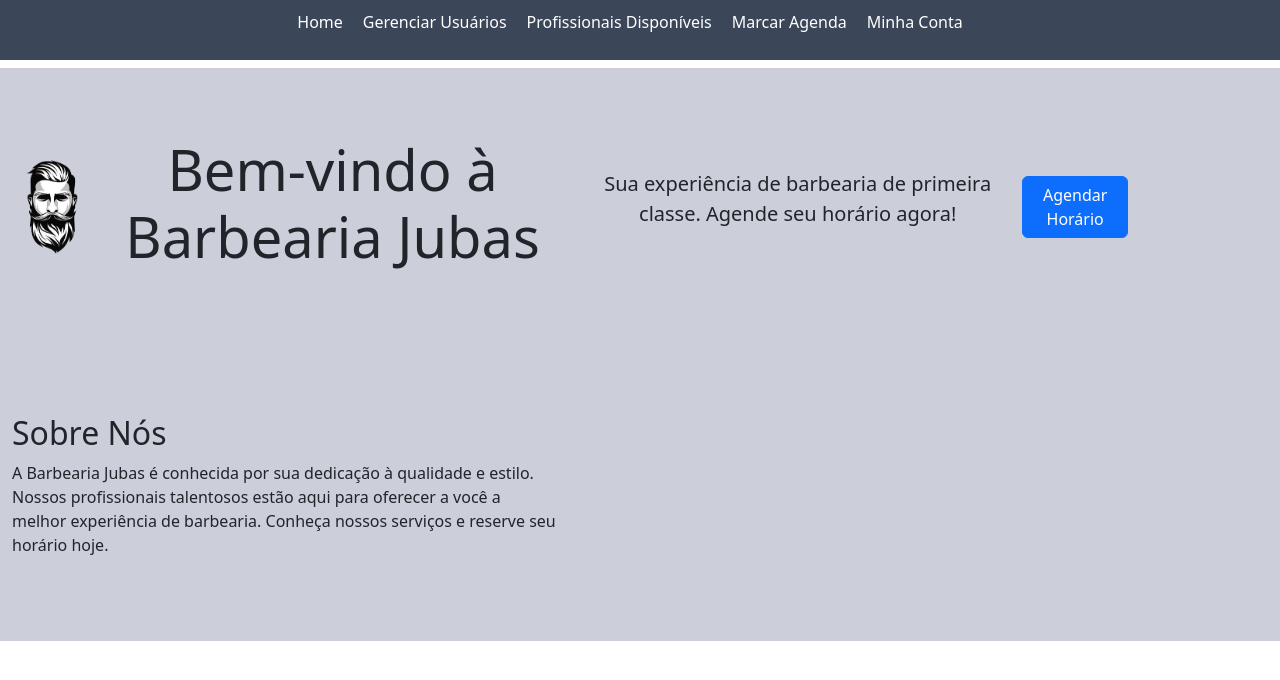
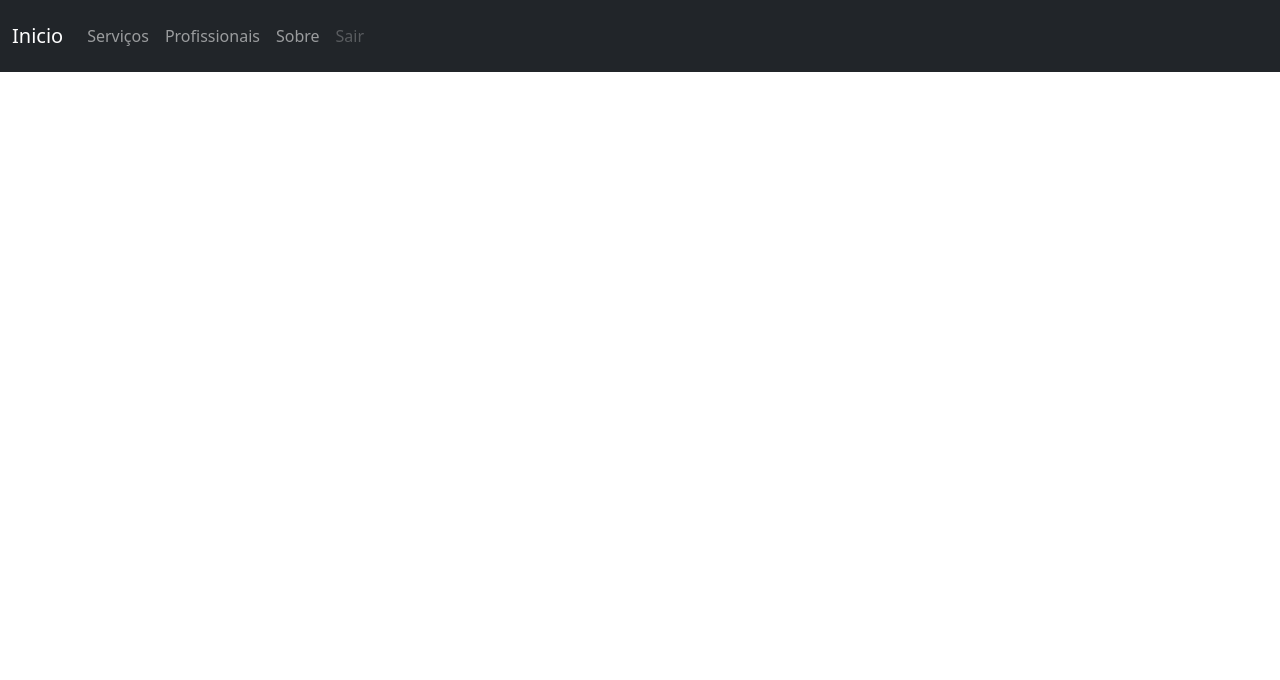
Before and after one commit to lucaseduardo102/juba, a React (Create React App) app: page /home in a window 1280 px wide. Shown: the top 680 px of the page. Built offline with nearby package versions, Linux system fonts and the light colour scheme.

Commit message:
Footer and NavBar

```diff
--- a/public/index.html
+++ b/public/index.html
@@ -1,17 +1,29 @@
 <!DOCTYPE html>
 <html lang="pt-br">
-
   <head>
     <meta charset="utf-8" />
     <meta name="viewport" content="width=device-width, initial-scale=1.0" />
     <meta name="theme-color" content="#000000" />
 
-    <link href="https://cdn.jsdelivr.net/npm/bootstrap@5.3.2/dist/css/bootstrap.min.css" rel="stylesheet"
-       integrity="sha384-T3c6CoIi6uLrA9TneNEoa7RxnatzjcDSCmG1MXxSR1GAsXEV/Dwwykc2MPK8M2HN" crossorigin="anonymous" />
+    <link
+      href="https://cdn.jsdelivr.net/npm/bootstrap@5.3.2/dist/css/bootstrap.min.css"
+      rel="stylesheet"
+      integrity="sha384-T3c6CoIi6uLrA9TneNEoa7RxnatzjcDSCmG1MXxSR1GAsXEV/Dwwykc2MPK8M2HN"
+      crossorigin="anonymous"
+    />
 
-    <script src="https://cdn.jsdelivr.net/npm/bootstrap@5.3.2/dist/js/bootstrap.bundle.min.js"
+    <script
+      src="https://cdn.jsdelivr.net/npm/bootstrap@5.3.2/dist/js/bootstrap.bundle.min.js"
       integrity="sha384-C6RzsynM9kWDrMNeT87bh95OGNyZPhcTNXj1NW7RuBCsyN/o0jlpcV8Qyq46cDfL"
-        crossorigin="anonymous"></script>
+      crossorigin="anonymous"
+    ></script>
+
+    <link
+      rel="stylesheet"
+      href="https://cdnjs.cloudflare.com/ajax/libs/font-awesome/5.15.3/css/all.min.css"
+      integrity="sha384-TFf5f5t+bs5b00Iit5l2Dz7zjzgWU3Fe82mu1HRs9FVv2C4tv1ZK9sbXOqt6zKk4"
+      crossorigin="anonymous"
+    />
 
     <title>Juba's Barber</title>
   </head>
@@ -20,5 +32,4 @@
     <noscript>You need to enable JavaScript to run this app.</noscript>
     <div id="root"></div>
   </body>
-
 </html>
--- a/src/assets/global.css
+++ b/src/assets/global.css
@@ -3,14 +3,6 @@ html, body {
   margin: 0;
   padding: 0;
   overflow: auto;
-}
-
-.hero {
-  background-color: #CCCED9;
-}
-
-.about {
-  background-color: #CCCED9;
 }
 
 .logo-title {
--- /dev/null
+++ b/src/components/Footer.jsx
@@ -0,0 +1,20 @@
+import React from "react";
+
+const Footer = () => {
+  return (
+    <div>
+      <div className="spacer" style={{ height: "100px", visibility: "hidden" }}></div>
+      <footer className="p-1 bg-dark text-light text-center fixed-bottom">
+        <p>
+          Entre em contato conosco via{" "}
+          <a href="https://api.whatsapp.com/send?phone=61999735264">
+            WhatsApp <i className="fa fa-whatsapp"
+            aria-hidden="true"></i>
+          </a>
+        </p>
+      </footer>
+    </div>
+  );
+};
+
+export default Footer;
--- a/src/components/LayoutComponents/index.jsx
+++ b/src/components/LayoutComponents/index.jsx
@@ -1,10 +1,10 @@
-import "./styles.css";
-export const LayoutComponents = (props) => {
-  return (
-    <div className="container">
-      <div className="container-login">
-        <div className="wrap-login">{props.children}</div>
-      </div>
-    </div>
-  );
-};
+// import "./styles.css";
+// export const LayoutComponents = (props) => {
+//   return (
+//     <div className="container">
+//       <div className="container-login">
+//         <div className="wrap-login">{props.children}</div>
+//       </div>
+//     </div>
+//   );
+// };
--- a/src/components/LayoutComponents/styles.css
+++ /dev/null
@@ -1,52 +0,0 @@
-.container {
-    width: 100%;
-    margin: 0 auto;
-  }
-
-  .container-login {
-    width: 100%;
-    min-height: 100vh;
-    display: flex;
-    flex-wrap: wrap;
-    align-items: center;
-    justify-content: center;
-  }
-
-  .wrap-login {
-    width: 400px;
-    background-color: #CCCED9;
-    border-radius: 10px;
-    overflow: hidden;
-    padding: 15px 50px 15px 50px;
-    box-shadow: 0 5px 10px 0px rgba(0, 0, 0, 0.2);
-  }
-
-/*daqui pra baixo menu */
-
-.menu {
-  display: flex;
-  justify-content: center; /* Centralizar horizontalmente */
-  align-items: center;
-  background-color: #3c4659; /* Cor de fundo */
-  padding: 10px;
-}
-
-
-.menu ul {
-  list-style: none;
-  padding: 0;
-  display: flex;
-}
-
-.menu li {
-  margin-right: 20px;
-}
-
-.menu a {
-  color: #fff;
-  text-decoration: none;
-}
-
-.menu a:hover {
-  color: #00a8cc;
-}
--- /dev/null
+++ b/src/components/NavBar.jsx
@@ -0,0 +1,42 @@
+import React from "react";
+import { Link } from "react-router-dom";
+
+export const NavBar = () => {
+  return (
+    <nav className="navbar navbar-dark bg-dark navbar-expand-sm py-3">
+      <div className="container-fluid">
+        <a href="#" className="navbar-brand d-flex">
+          Inicio
+        </a>
+
+        <button className="navbar-toggler" type="button"
+        data-bs-toggle="collapse"
+        data-bs-target="#menuNavbar">
+        <span className="navbar-toggler-icon"></span>
+        </button>
+
+        <div className="collapse navbar-collapse"
+        id="menuNavbar"
+        >
+          <div className="navbar-nav">
+            <a href="#" className="nav-link">
+              Serviços
+            </a>
+            <a href="#" className="nav-link">
+              Profissionais
+            </a>
+            <a href="#" className="nav-link">
+              Sobre
+            </a>
+            <a href="#" className="nav-link ms-auto
+            disabled">
+              Sair
+            </a>
+          </div>
+        </div>
+      </div>
+    </nav>
+  );
+};
+
+export default NavBar;
--- a/src/components/Reutility/menu.jsx
+++ /dev/null
@@ -1,29 +0,0 @@
-import React from "react";
-import { Link } from "react-router-dom";
-import "../LayoutComponents/styles.css"; // Importe seu arquivo CSS de estilo
-
-const Menu = () => {
-  return (
-    <nav className="menu">
-      <ul>
-        <li>
-          <Link to="/">Home</Link>
-        </li>
-        <li>
-          <Link to="/gerenciar-usuarios">Gerenciar Usuários</Link>
-        </li>
-        <li>
-          <Link to="/profissionais-disponiveis">Profissionais Disponíveis</Link>
-        </li>
-        <li>
-          <Link to="/marcar-agenda">Marcar Agenda</Link>
-        </li>
-        <li>
-          <Link to="/minha-conta">Minha Conta</Link>
-        </li>
-      </ul>
-    </nav>
-  );
-};
-
-export default Menu;
--- a/src/components/index.js
+++ b/src/components/index.js
@@ -1,6 +1,6 @@
 export * from "./LayoutComponents"
 export * from "./Alert"
-export * from "./Reutility/menu"
+export * from './NavBar'
 export * from "./InputField"
 export * from "./Input"
 export * from "./Form"
@@ -9,3 +9,4 @@ export * from "./Box"
 export * from "./Icon"
 export * from "./ButtonAuth"
 export * from "./StatusAlert"
+export * from "./Footer"
--- a/src/pages/Agendamento/index.jsx
+++ b/src/pages/Agendamento/index.jsx
@@ -1,11 +1,12 @@
 import { Link } from "react-router-dom";
 import React from "react";
-import Menu from "../../components/Reutility/menu";
+import NavBar from "../../components/NavBar";
+import Footer from "../../components/Footer";
 
 export const Agendamento = () => {
   return (
     <div className="agendamento-page">
-      <Menu />
+      <NavBar />
       <div className="container">
         <h1 className="text-center mt-4">Agendamento</h1>
 
@@ -75,6 +76,7 @@ export const Agendamento = () => {
           Voltar
         </Link>
       </div>
+      <Footer/>
     </div>
   );
 };
--- a/src/pages/Home/index.jsx
+++ b/src/pages/Home/index.jsx
@@ -1,19 +1,19 @@
-import { Link, Navigate } from "react-router-dom";
-import React from "react";
-import { useState } from "react";
-import logoMarca from "../../assets/images/logoMarca.png";
-import Menu from "../../components/Reutility/menu";
+// import { Link, Navigate } from "react-router-dom";
+// import React from "react";
+// import { useState } from "react";
+// import logoMarca from "../../assets/images/logoMarca.png";
+import NavBar from "../../components/NavBar";
 // import "../../assets/global.css";
 
-function navegarParaAgendamento() {
-  return <Navigate to="/agendamento" />;
-};
+// function navegarParaAgendamento() {
+//   return <Navigate to="/agendamento" />;
+// };
 export const Home = () => {
 
   return (
-    <div>
-      <Menu/>
-      <section className="hero text-dark text-center py-5">
+    // <div>
+      <NavBar></NavBar>
+     /* { <section className="hero text-dark text-center py-5">
         <div className="container">
           <img src={logoMarca} alt="Logo" className="logo" />
           <h1 className="display-4">Bem-vindo à Barbearia Jubas</h1>
@@ -41,7 +41,7 @@ export const Home = () => {
             </div>
           </div>
         </div>
-      </section>
-    </div>
-  );
+      </section> }*/
+//     </div>
+);
 };
```
Lines whose indentation alone changed are shown as unchanged.
